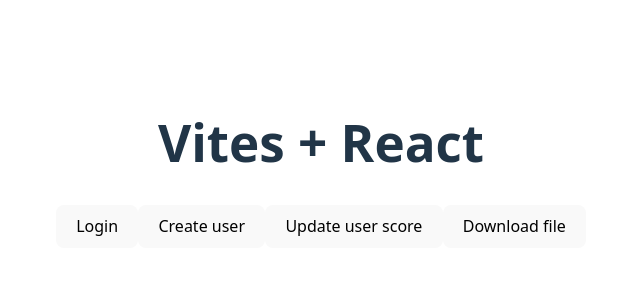
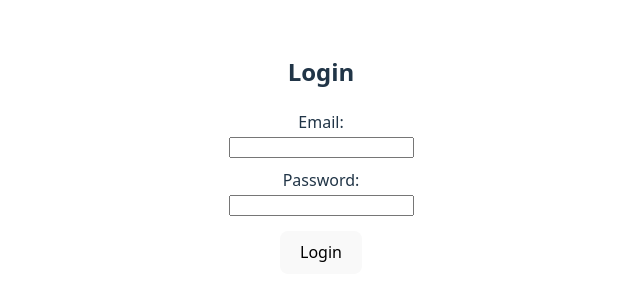
Before and after one commit to gauthamsundaramurthy/node_fullstack, a React (Vite) app in the folder client/: page /login in a window 1280 px wide. Shown: the part 236-536 px from the top of the page, without its empty margins (319-959 px from the left). Built offline with nearby package versions, Linux system fonts and the light colour scheme.

Commit message:
UI login page

```diff
--- a/client/package.json
+++ b/client/package.json
@@ -11,7 +11,8 @@
   },
   "dependencies": {
     "react": "^19.2.0",
-    "react-dom": "^19.2.0"
+    "react-dom": "^19.2.0",
+    "react-router-dom": "^7.14.0"
   },
   "devDependencies": {
     "@eslint/js": "^9.39.1",
--- a/client/src/App.tsx
+++ b/client/src/App.tsx
@@ -1,76 +1,21 @@
-import { useCallback } from 'react'
-import './App.css'
+import {
+  BrowserRouter,
+  Routes,
+  Route,
+  Link
+} from 'react-router-dom';
+import Login from './pages/Login';
+import Home from './pages/Home';
+import './App.css';
 
 function App() {
-
-  const handleUserLogin = useCallback(async () => {
-    const res = await fetch("http://localhost:5000/api/login", {
-      method: "POST",
-      headers: {
-        "Content-Type": "application/json"
-      },
-      body: JSON.stringify({
-        name: "Gautham",
-        age: 25,
-        email: 'gautham.oct3@gmail.com'
-      })
-    });
-    const data = await res.json();
-    console.log('Login submit> ', data);
-  }, []);
-
-  const handleDownload = async() => {
-    const response = await fetch("http://localhost:5000/download");
-    const blob = await response.blob();
-    const url = window.URL.createObjectURL(blob);
-
-    const a = document.createElement("a");
-    a.href = url;
-    a.download = "report.pdf";
-    document.body.appendChild(a);
-    a.click();
-    a.remove();
-  }
-
-  const createUser = useCallback(async () => {
-    const res = await fetch("http://localhost:5000/users", {
-      method: "POST",
-      headers: {
-        "Content-Type": "application/json"
-      },
-      body: JSON.stringify({
-        name: "Ganguly",
-        age: 51,
-        email: 'ganguly@gmail.com'
-      })
-    });
-    const data = await res.json();
-    console.log('Create user success', data)
-  }, []);
-
-  const updateUserScore = useCallback(async () => {
-    const res = await fetch("http://localhost:5000/users/update-score", {
-      method: "PUT",
-      headers: {
-        "Content-Type": "application/json"
-      },
-      body: JSON.stringify({
-        email: "dhoni@gmail.com",
-        score: 120
-      })
-    })
-    const data = await res.json();
-    console.log('Update user score -> ', data);
-  }, []);
-
   return (
-    <>
-      <h1>Vites + React</h1>
-      <button onClick={handleUserLogin}> Login </button>
-      <button onClick={createUser}> Create user </button>
-      <button onClick={updateUserScore}> Update user score </button>
-      <button onClick={handleDownload}> Download file </button>
-    </>
+    <BrowserRouter>
+      <Routes>
+        <Route path="/" element={<Home />} />
+        <Route path="/login" element={<Login />} />
+      </Routes>
+    </BrowserRouter>
   )
 }
 
--- /dev/null
+++ b/client/src/pages/Home.tsx
@@ -0,0 +1,75 @@
+import { useCallback } from 'react'
+
+function Home () {
+    const handleUserLogin = useCallback(async () => {
+    const res = await fetch("http://localhost:5000/api/login", {
+        method: "POST",
+        headers: {
+        "Content-Type": "application/json"
+        },
+        body: JSON.stringify({
+        name: "Gautham",
+        age: 25,
+        email: 'gautham.oct3@gmail.com'
+        })
+    });
+    const data = await res.json();
+    console.log('Login submit> ', data);
+    }, []);
+
+    const handleDownload = async() => {
+    const response = await fetch("http://localhost:5000/download");
+    const blob = await response.blob();
+    const url = window.URL.createObjectURL(blob);
+
+    const a = document.createElement("a");
+    a.href = url;
+    a.download = "report.pdf";
+    document.body.appendChild(a);
+    a.click();
+    a.remove();
+    }
+
+    const createUser = useCallback(async () => {
+    const res = await fetch("http://localhost:5000/users", {
+        method: "POST",
+        headers: {
+        "Content-Type": "application/json"
+        },
+        body: JSON.stringify({
+        name: "Ganguly",
+        age: 51,
+        email: 'ganguly@gmail.com'
+        })
+    });
+    const data = await res.json();
+    console.log('Create user success', data)
+    }, []);
+
+    const updateUserScore = useCallback(async () => {
+    const res = await fetch("http://localhost:5000/users/update-score", {
+        method: "PUT",
+        headers: {
+        "Content-Type": "application/json"
+        },
+        body: JSON.stringify({
+        email: "dhoni@gmail.com",
+        score: 120
+        })
+    })
+    const data = await res.json();
+    console.log('Update user score -> ', data);
+    }, []);
+
+    return (
+        <>
+            <h1>Vites + React</h1>
+            <button onClick={handleUserLogin}> Login </button>
+            <button onClick={createUser}> Create user </button>
+            <button onClick={updateUserScore}> Update user score </button>
+            <button onClick={handleDownload}> Download file </button>
+        </>
+    )
+}
+
+export default Home;
--- /dev/null
+++ b/client/src/pages/Login.tsx
@@ -0,0 +1,103 @@
+import React, { useState } from 'react';
+
+function Login() {
+  const [formData, setFormData] = useState({
+    email: '',
+    password: ''
+  });
+
+  const [loading, setLoading] = useState(false);
+  const [error, setError] = useState('');
+
+  // Handle input change
+  const handleChange = (e) => {
+    const { name, value } = e.target;
+
+    setFormData((prev) => ({
+      ...prev,
+      [name]: value
+    }));
+  };
+
+  // Custom fetch API call
+  const handleSubmit = async (e) => {
+    e.preventDefault();
+    setLoading(true);
+    setError('');
+
+    console.log('*** login submitted *** ', formData);
+
+    /*
+    try {
+      const response = await fetch('http://localhost:3000/api/login', {
+        method: 'POST',
+        headers: {
+          'Content-Type': 'application/json'
+        },
+        body: JSON.stringify(formData)
+      });
+
+      const data = await response.json();
+
+      if (!response.ok) {
+        throw new Error(data.message || 'Login failed');
+      }
+
+      console.log('Success:', data);
+
+      // Example: store token
+      localStorage.setItem('token', data.token);
+
+      alert('Login successful!');
+    } catch (err) {
+      setError(err.message);
+    } finally {
+      setLoading(false);
+    }
+    */
+  };
+
+  return (
+    <div style={{ width: '300px', margin: '100px auto' }}>
+      <h2>Login</h2>
+
+      <form onSubmit={handleSubmit}>
+        <div>
+          <label>Email:</label><br />
+          <input
+            type="email"
+            name="email"
+            value={formData.email}
+            onChange={handleChange}
+            required
+          />
+        </div>
+
+        <div style={{ marginTop: '10px' }}>
+          <label>Password:</label><br />
+          <input
+            type="password"
+            name="password"
+            value={formData.password}
+            onChange={handleChange}
+            required
+          />
+        </div>
+
+        {error && (
+          <p style={{ color: 'red' }}>{error}</p>
+        )}
+
+        <button
+          type="submit"
+          disabled={loading}
+          style={{ marginTop: '15px' }}
+        >
+          {loading ? 'Logging in...' : 'Login'}
+        </button>
+      </form>
+    </div>
+  );
+}
+
+export default Login;
```
Also changed, not shown: 1 other file (tests, documents, lock files or other folders).
